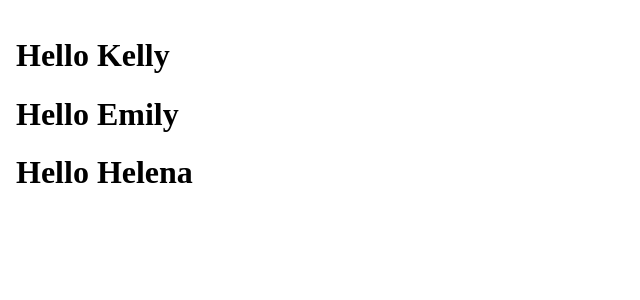
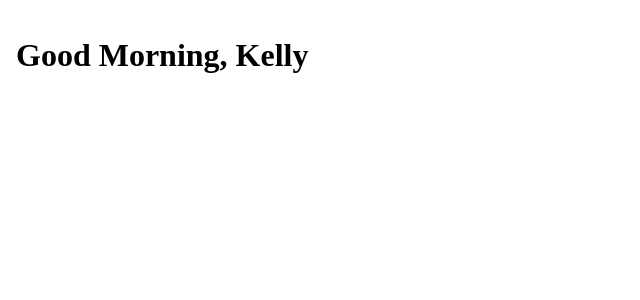
Before and after one commit to asymptotebag/sunny-side, a React app: page / in a window 1280 px wide. Shown: the top 300 px of the page, without its empty margins (0-640 px from the left). Built offline with nearby package versions, Linux system fonts and the light colour scheme.

Commit message:
greeting message

```diff
--- a/src/App.js
+++ b/src/App.js
@@ -1,19 +1,58 @@
 import React, { Component } from 'react';
 import { Router, Link } from "@reach/router";
 import "./App.css";
+// import Table from './Table';
+// import Form from './Form';
+
 
 class App extends React.Component {
   constructor(props) {
     super(props);
+
+    // this.state = {
+    //   eventName: '',
+    //   time: '',
+    //   date: '',
+    //   items: []
+    // }
   }
 
+  // handleFormSubmit = (e) => {
+  //   e.preventDefault();
+
+  //   let items = [this.state.items];
+
+  //   items.push({
+  //     eventName: this.state.eventName,
+  //     time: this.state.time,
+  //     date: this.state.date
+  //   });
+
+  // handleInputChange = (e) => {
+  //   let input = e.target;
+  //   let name = e.target.name;
+  //   let value = input.value;
+
+  //   this.setState({
+  //     [name]: value
+  //   })
+  // };
+
   render() {
+    const greetingMsgs = ["Good Morning", "Hello", "Howdy", "What's cracking"];
+    const greeting = greetingMsgs[Math.floor(Math.random() * greetingMsgs.length)];
     return (
       <>
       <div className="App-container">
-        <h1>Hello Kelly</h1>
-        <h1>Hello Emily</h1>
-        <h1>Hello Helena</h1>
+        <h1>{greeting}, Kelly</h1>
+
+        {/* <Table items={ this.state.items }/>
+        <Form handleFormSubmit={ this.handleFormSubmit }
+          handleInputChange={ this.handleInputChange }
+          newEvent={ this.state.eventName }
+          newTime={ this.state.time }
+          newDate={ this.state.date } /> */}
+
       </div>
       {/* <Router>
 
--- a/webpack.config.js
+++ b/webpack.config.js
@@ -22,6 +22,7 @@ var options = {
   mode: process.env.NODE_ENV || "development",
   entry: {
     // popup: path.join(__dirname, "src", "popup.js"),
+    App: path.join(__dirname, "src", "App.js"),
     options: path.join(__dirname, "src", "options.js"),
     background: path.join(__dirname, "src", "background.js"),
     index: path.join(__dirname, "src", "index.js")
@@ -91,11 +92,11 @@ var options = {
     //   filename: "popup.html",
     //   chunks: ["popup"]
     // }),
-    // new HtmlWebpackPlugin({
-    //   template: path.join(__dirname, "src", "options.html"),
-    //   filename: "options.html",
-    //   chunks: ["options"]
-    // }),
+    new HtmlWebpackPlugin({
+      template: path.join(__dirname, "src", "options.html"),
+      filename: "options.html",
+      chunks: ["options"]
+    }),
     // new HtmlWebpackPlugin({
     //   template: path.join(__dirname, "src", "background.html"),
     //   filename: "background.html",
```
